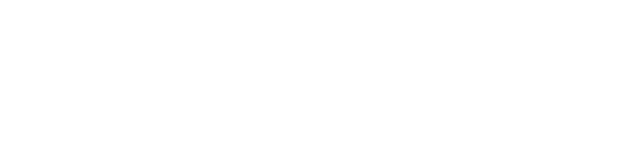
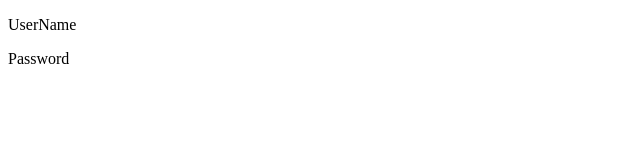
Before and after one commit to swapnildhumal761-hub/Testing-repo, a plain HTML site: page LoginPage.html in a window 1280 px wide. Shown: the whole page, without its empty margins (0-640 px from the left). Drawn offline with Linux system fonts and the light colour scheme.

Commit message:
add username and password

```diff
--- a/LoginPage.html
+++ b/LoginPage.html
@@ -1,3 +1,5 @@
 <!DOCTYPE html>
 <title>Login Page</title>
+<p>UserName</p>
+<p>Password</p>
 <meta charset="UTF-8">
```
